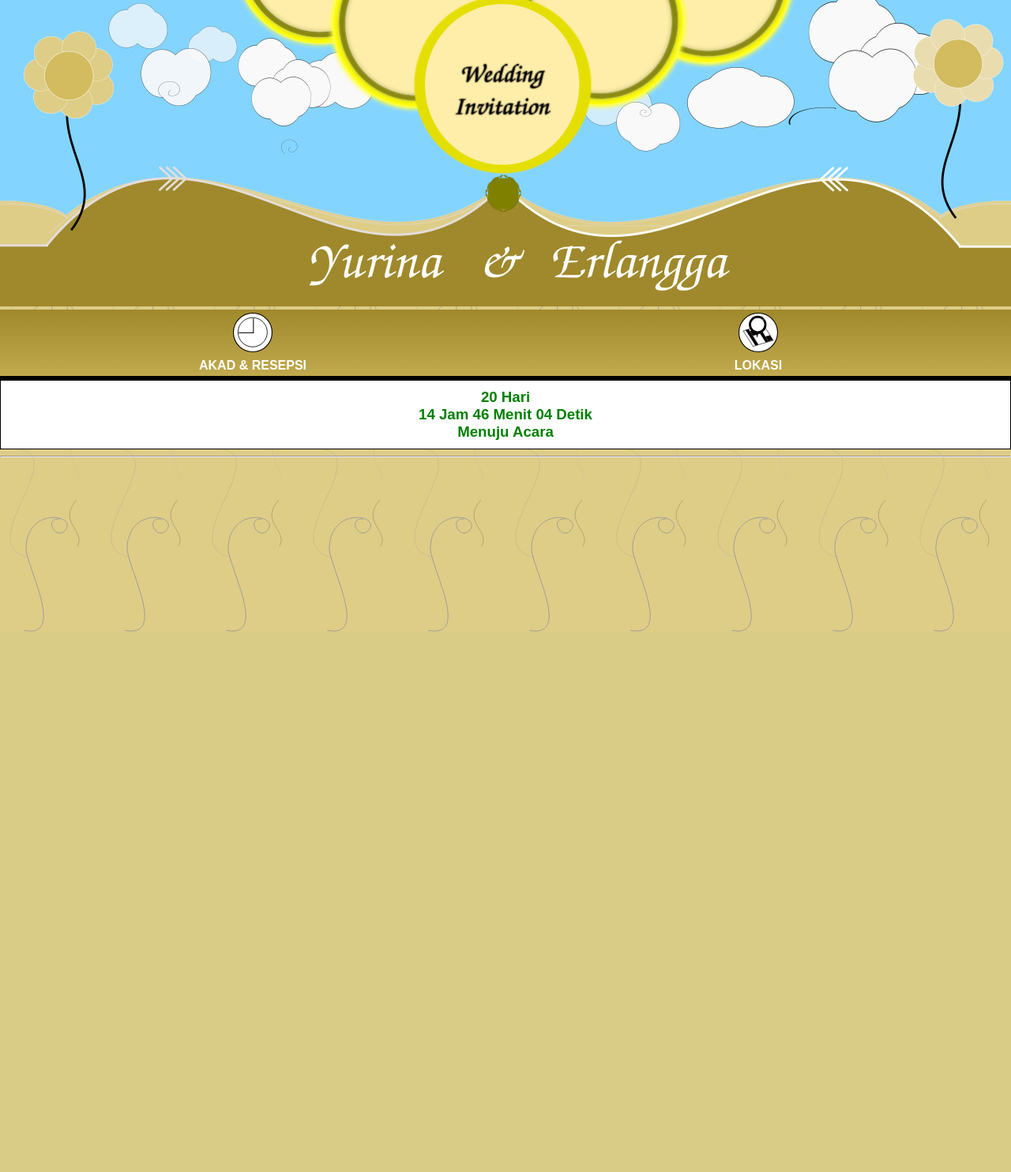
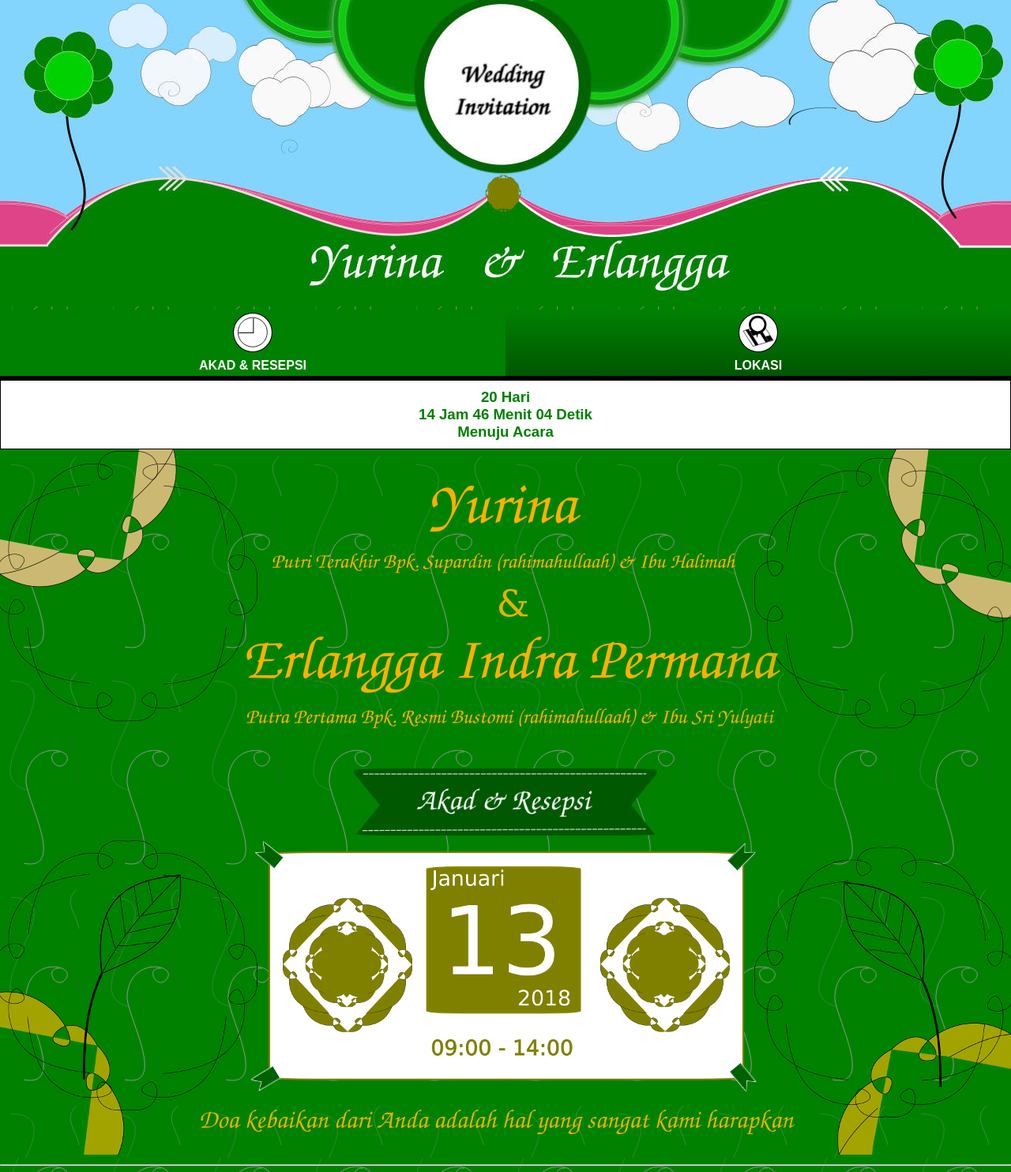
Before and after one commit to erlaangga/erlaangga.github.io, a PHP site: page / in a window 1280 px wide. Shown: the whole page at 79% size. Before the commit the page ends 800 px from the top, so only its background shows below. Run offline with PHP 8.4, Linux system fonts and the light colour scheme.

Commit message:
animasi membuka halaman

```diff
--- a/index.css
+++ b/index.css
@@ -1,9 +1,11 @@
 body{
     margin: 0;
-    min-width: 1280px;
+    /*min-width: 1280px;*/
+    width: 100%;
     text-align: center;
     background: url("background.svg");
     background-size: 10%;
+    vertical-align:middle;
 }
 #header {
     /*background: url("header.png");*/
@@ -36,12 +38,12 @@ body{
     /*default outside*/
     /*(specifies whether the list-item markers should appear inside or outside the content flow)*/
 
-    background: #a0892c; /* For browsers that do not support gradients */
-    background: linear-gradient(#a0892c, #c2ab4f); /* Standard syntax (must be last) */
-    background: -ms-linear-gradient(#a0892c, #c2ab4f); /* Standard syntax (must be last) */
-    background: -webkit-linear-gradient(#a0892c, #c2ab4f); /* Standard syntax (must be last) */
-    background: -moz-linear-gradient(#a0892c, #c2ab4f); /* Standard syntax (must be last) */
-    position: relative;
+    background: #008102; /* For browsers that do not support gradients */
+    background: linear-gradient(#008102, #005500); /* Standard syntax (must be last) */
+    background: -ms-linear-gradient(#008102, #005500); /* Standard syntax (must be last) */
+    background: -webkit-linear-gradient(#008102, #005500); /* Standard syntax (must be last) */
+    background: -moz-linear-gradient(#008102, #005500); /* Standard syntax (must be last) */
+    position: sticky;
     top: 0px;
     z-index: 1;
     padding-top: 10px;
@@ -52,11 +54,11 @@ body{
     border-bottom: 5px black solid;
 }
 #menu > tbody > tr > .active{
-    background: #a0892c;
+    background: #008102;
 }
 
 td#lokasi{
-     cursor: pointer;
+
     }
 td#jadwal-acara{
      cursor: pointer;
@@ -153,14 +155,14 @@ a{
 }
 #maps{
     display: none;
-    visibility: hidden;
+    visibility: visible;
 }
 /*#acara:hover{
 }*/
 #acara{
     width: 100%;
-    display: none;
-    visibility: hidden;
+    /*display: none;
+    visibility: visible;*/
     /*width: 50px;
     -webkit-transition: width 1s;
     transition: width 1s;
@@ -245,3 +247,17 @@ a{
 .bgy-border-rounded{
     border-radius: 5px;
 }
+
+@keyframes animatetop{
+    from{
+        top:-300px;opacity:0
+        }
+    to{
+        top:0;opacity:1
+    }
+}
+.w3-animate-top{
+    position:relative;
+    animation:animatetop 0.4s
+}
+.w3-animate-opacity{animation:opac 0.8s}@keyframes opac{from{opacity:0} to{opacity:1}}
--- a/index.html
+++ b/index.html
@@ -8,13 +8,13 @@
 <link rel="stylesheet" type="text/css" href="index.css">
 <script type="text/javascript" src="index.js" ></script>
 </head>
-<body lang="id" id="top">
+<body lang="id" id="top" class="w3-animate-opacity">
 	<header id="header">
 		<img src="header.jpg" width="100%">
 	</header>
 	<table id="menu">
 		<tr>
-			<td id="jadwal-acara">
+			<td id="jadwal-acara" class="active">
 				<table align="center">
 					<tr>
 						<td>
@@ -53,10 +53,10 @@
 
 	</div>
 	<div id="content">
-		<div id="maps">
+		<div id="maps" class="w3-animate-opacity">
 			<iframe src="https://www.google.com/maps/embed?pb=!1m18!1m12!1m3!1d991.3923315028312!2d107.68511748806434!3d-6.320160999712721!2m3!1f0!2f0!3f0!3m2!1i1024!2i768!4f13.1!3m3!1m2!1s0x0%3A0x0!2zNsKwMTknMTIuNiJTIDEwN8KwNDEnMDguNCJF!5e0!3m2!1sen!2sid!4v1513308692581" width="100%" height="450" frameborder="0" style="border:0" allowfullscreen></iframe>
 		</div>
-		<div id="acara" width="0">
+		<div id="acara" width="0" class="w3-animate-opacity">
 			<div class="main">
 			<div class="container bgy-green bgy-center bgy-back" >
 			<div>
@@ -87,6 +87,7 @@
 			jadwal.setAttribute("class","active");
 			lokasi.style.cursor = "cursor";
 			// lokasi.style.background = "#008800";
+			// setTimeout("jam()", 1000);
 			lokasi.setAttribute("class","");
 		});
 		lokasi.addEventListener('click',function (event){
```
Also changed, not shown: jadwal-acara.html (deleted, +0 -11 lines), background.svg, header.jpg, label2.gif (deleted), top.png, transisiwarna.svg (deleted).
